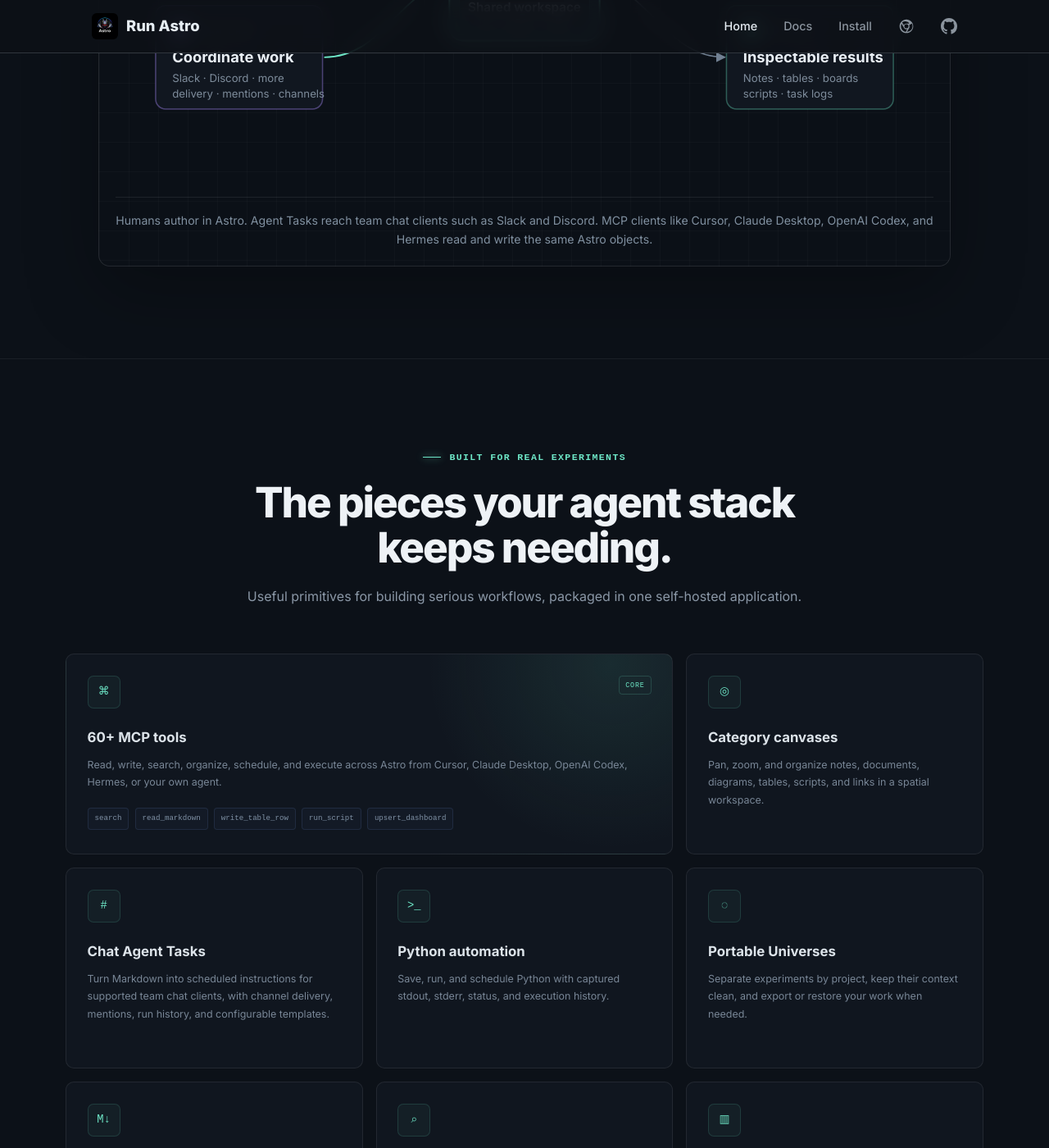
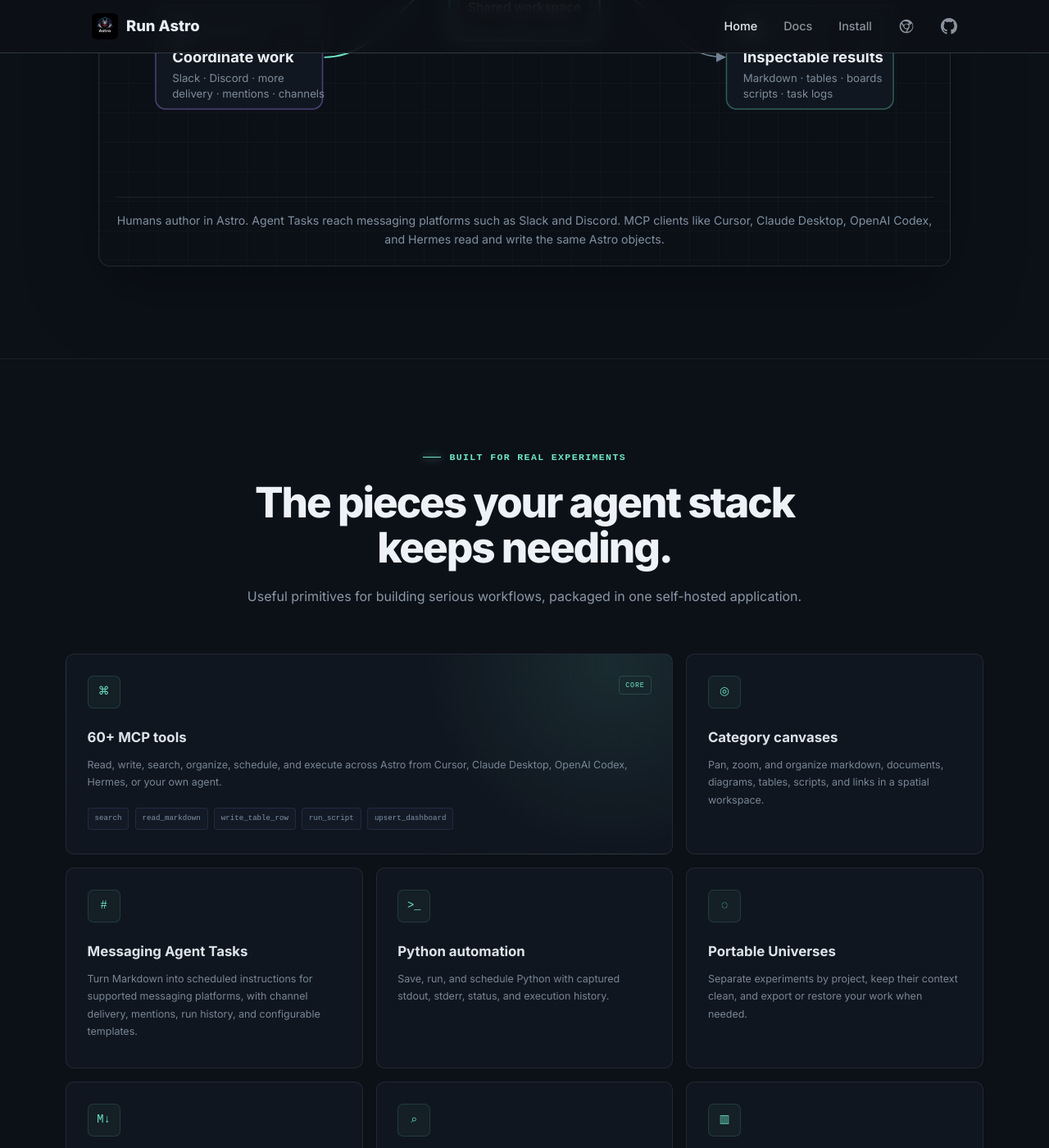
Before and after one commit to marksnyder/astro, a Jekyll site: the page built from docs/index.html, in a window 1280 px wide and 1400 px high, scrolled down 4009 px. Shown: the whole window at 82% size. Built offline with Jekyll 4.4.1, drawn with Linux system fonts in a browser that asks for light colours; some of the changed text lies outside the part shown.

Commit message:
Refine homepage messaging terminology.
Use extensible messaging language, align the workflow logo treatment, and consistently describe Astro's Markdown content model.

Co-authored-by: Cursor <cursoragent@cursor.com>

```diff
--- a/docs/_config.yml
+++ b/docs/_config.yml
@@ -1,6 +1,6 @@
 title: Run Astro
 tagline: "The human interface for AI."
-description: "Astro is the self-hosted workspace where humans and AI agents share instructions, context, tools, and outputs through Markdown, team chat, and MCP."
+description: "Astro is the self-hosted workspace where humans and AI agents share instructions, context, tools, and outputs through Markdown, messaging, and MCP."
 url: ""
 baseurl: ""
 
--- a/docs/index.html
+++ b/docs/index.html
@@ -12,7 +12,7 @@ layout: default
         <h1>Give your agents a workspace <em>humans understand.</em></h1>
         <p class="home-hero-lead">
           Astro brings instructions, context, tools, and outputs into one self-hosted interface.
-          You work in Markdown, team chat, tables, and dashboards. Your agents work through MCP.
+          You work in Markdown, messaging, tables, and dashboards. Your agents work through MCP.
           Both work on the same things.
         </p>
         <div class="home-hero-actions">
@@ -82,7 +82,7 @@ layout: default
     <div class="home-strip-inner">
       <span>One shared workspace across</span>
       <div class="home-strip-items">
-        <strong>Markdown</strong><i></i><strong>Team chat</strong><i></i><strong>MCP</strong><i></i><strong>REST</strong><i></i><strong>Local search</strong>
+        <strong>Markdown</strong><i></i><strong>Messaging</strong><i></i><strong>MCP</strong><i></i><strong>REST</strong><i></i><strong>Local search</strong>
       </div>
     </div>
   </section>
@@ -91,7 +91,7 @@ layout: default
     <div class="section-heading">
       <p class="eyebrow"><span></span>Stop rebuilding the glue</p>
       <h2>Your AI workflow already has an interface.<br>It is just scattered everywhere.</h2>
-      <p>Prompts live in Markdown. Tasks happen in team chat. Context sits in folders and vector databases. Outputs disappear into chat transcripts. Astro turns those pieces into a coherent system without asking you to abandon the tools you already use.</p>
+      <p>Prompts live in Markdown. Tasks happen in messaging. Context sits in folders and vector databases. Outputs disappear into message threads. Astro turns those pieces into a coherent system without asking you to abandon the tools you already use.</p>
     </div>
     <div class="before-after">
       <article class="workflow-card workflow-before">
@@ -100,7 +100,7 @@ layout: default
         <ul>
           <li><span>01</span>Copy prompts between files and chat</li>
           <li><span>02</span>Build another one-off retrieval layer</li>
-          <li><span>03</span>Wire cron, chat clients, and scripts together</li>
+          <li><span>03</span>Wire cron, messaging, and scripts together</li>
           <li><span>04</span>Dig through agent logs for the result</li>
         </ul>
       </article>
@@ -111,7 +111,7 @@ layout: default
         <ul>
           <li><span>01</span>Author durable instructions in Markdown</li>
           <li><span>02</span>Give agents context and actions through MCP</li>
-          <li><span>03</span>Coordinate recurring work in team chat</li>
+          <li><span>03</span>Coordinate recurring work in messaging</li>
           <li><span>04</span>Inspect results in shared, structured views</li>
         </ul>
       </article>
@@ -154,7 +154,7 @@ layout: default
         <span class="loop-number">02</span>
         <div class="loop-icon">↗</div>
         <h3>Send the work</h3>
-        <p>Run now, schedule once, or use cron. Agent Tasks deliver the instruction into the team channel where collaboration happens.</p>
+        <p>Run now, schedule once, or use cron. Agent Tasks deliver the instruction into the messaging channel where collaboration happens.</p>
       </article>
       <article class="loop-step">
         <span class="loop-number">03</span>
@@ -166,7 +166,7 @@ layout: default
         <span class="loop-number">04</span>
         <div class="loop-icon">✓</div>
         <h3>See what changed</h3>
-        <p>Results land in dashboards, tables, diagrams, notes, or captured task logs—not buried in a disposable conversation.</p>
+        <p>Results land in dashboards, tables, diagrams, markdown, or captured task logs—not buried in a disposable conversation.</p>
       </article>
     </div>
   </section>
@@ -174,11 +174,11 @@ layout: default
   <section class="home-section home-workflow">
     <div class="section-heading">
       <p class="eyebrow"><span></span>How it fits together</p>
-      <h2>Team chat, agents, and Astro in one loop.</h2>
-      <p>Astro sits in the middle: humans author and inspect work there, chat clients coordinate delivery, and MCP clients act on the same shared corpus.</p>
+      <h2>Messaging, agents, and Astro in one loop.</h2>
+      <p>Astro sits in the middle: humans author and inspect work there, messaging platforms coordinate delivery, and MCP clients act on the same shared corpus.</p>
     </div>
     <figure class="workflow-diagram" aria-labelledby="workflow-diagram-caption">
-      <svg class="workflow-svg" viewBox="0 0 980 520" role="img" aria-label="Workflow diagram: humans and team chat clients connect to Astro, while MCP clients such as Cursor, Claude Desktop, OpenAI Codex, and Hermes use tools against the same Astro workspace.">
+      <svg class="workflow-svg" viewBox="0 0 980 520" role="img" aria-label="Workflow diagram: humans and messaging platforms connect to Astro, while MCP clients such as Cursor, Claude Desktop, OpenAI Codex, and Hermes use tools against the same Astro workspace.">
         <defs>
           <linearGradient id="wfAstroGlow" x1="0%" y1="0%" x2="100%" y2="100%">
             <stop offset="0%" stop-color="#6ee7c7" stop-opacity=".22"/>
@@ -208,11 +208,11 @@ layout: default
           <text x="68" y="198" class="wf-node-body">tables · diagrams</text>
         </g>
 
-        <!-- Team chat card -->
+        <!-- Messaging card -->
         <g class="wf-node">
           <rect x="48" y="308" width="200" height="124" rx="12" fill="#111720" stroke="rgba(167,139,250,.4)" stroke-width="1.5"/>
           <circle cx="78" cy="338" r="8" fill="#a78bfa"/>
-          <text x="96" y="343" class="wf-node-kicker">TEAM CHAT</text>
+          <text x="96" y="343" class="wf-node-kicker">MESSAGING</text>
           <text x="68" y="376" class="wf-node-title">Coordinate work</text>
           <text x="68" y="400" class="wf-node-body">Slack · Discord · more</text>
           <text x="68" y="418" class="wf-node-body">delivery · mentions · channels</text>
@@ -221,7 +221,7 @@ layout: default
         <!-- Astro hub -->
         <g class="wf-hub">
           <rect x="400" y="190" width="180" height="160" rx="16" fill="url(#wfAstroGlow)" stroke="#6ee7c7" stroke-width="2"/>
-          <rect x="412" y="202" width="156" height="136" rx="12" fill="#0b1017" stroke="rgba(110,231,199,.25)"/>
+          <rect x="412" y="202" width="156" height="136" rx="12" fill="#000000" stroke="rgba(110,231,199,.25)"/>
           <image href="{{ '/assets/img/logo.png' | relative_url }}" x="443" y="210" width="94" height="94" preserveAspectRatio="xMidYMid meet"/>
           <text x="490" y="315" text-anchor="middle" class="wf-hub-sub">Shared workspace</text>
           <text x="490" y="333" text-anchor="middle" class="wf-hub-body">UI · REST · MCP</text>
@@ -243,12 +243,12 @@ layout: default
           <circle cx="762" cy="338" r="8" fill="#6ee7c7"/>
           <text x="780" y="343" class="wf-node-kicker">OUTPUTS</text>
           <text x="752" y="376" class="wf-node-title">Inspectable results</text>
-          <text x="752" y="400" class="wf-node-body">Notes · tables · boards</text>
+          <text x="752" y="400" class="wf-node-body">Markdown · tables · boards</text>
           <text x="752" y="418" class="wf-node-body">scripts · task logs</text>
         </g>
       </svg>
       <figcaption id="workflow-diagram-caption" class="workflow-caption">
-        Humans author in Astro. Agent Tasks reach team chat clients such as Slack and Discord. MCP clients like Cursor, Claude Desktop, OpenAI Codex, and Hermes read and write the same Astro objects.
+        Humans author in Astro. Agent Tasks reach messaging platforms such as Slack and Discord. MCP clients like Cursor, Claude Desktop, OpenAI Codex, and Hermes read and write the same Astro objects.
       </figcaption>
     </figure>
   </section>
@@ -269,12 +269,12 @@ layout: default
       <article class="capability-card">
         <div class="capability-top"><span class="capability-icon">◎</span></div>
         <h3>Category canvases</h3>
-        <p>Pan, zoom, and organize notes, documents, diagrams, tables, scripts, and links in a spatial workspace.</p>
+        <p>Pan, zoom, and organize markdown, documents, diagrams, tables, scripts, and links in a spatial workspace.</p>
       </article>
       <article class="capability-card">
         <div class="capability-top"><span class="capability-icon">#</span></div>
-        <h3>Chat Agent Tasks</h3>
-        <p>Turn Markdown into scheduled instructions for supported team chat clients, with channel delivery, mentions, run history, and configurable templates.</p>
+        <h3>Messaging Agent Tasks</h3>
+        <p>Turn Markdown into scheduled instructions for supported messaging platforms, with channel delivery, mentions, run history, and configurable templates.</p>
       </article>
       <article class="capability-card">
         <div class="capability-top"><span class="capability-icon">&gt;_</span></div>
@@ -294,7 +294,7 @@ layout: default
       <article class="capability-card">
         <div class="capability-top"><span class="capability-icon">⌕</span></div>
         <h3>Local search and memory</h3>
-        <p>Search across notes, documents, scripts, diagrams, tables, and links with fast text retrieval and optional local embeddings.</p>
+        <p>Search across markdown, documents, scripts, diagrams, tables, and links with fast text retrieval and optional local embeddings.</p>
       </article>
       <article class="capability-card">
         <div class="capability-top"><span class="capability-icon">▥</span></div>
```
